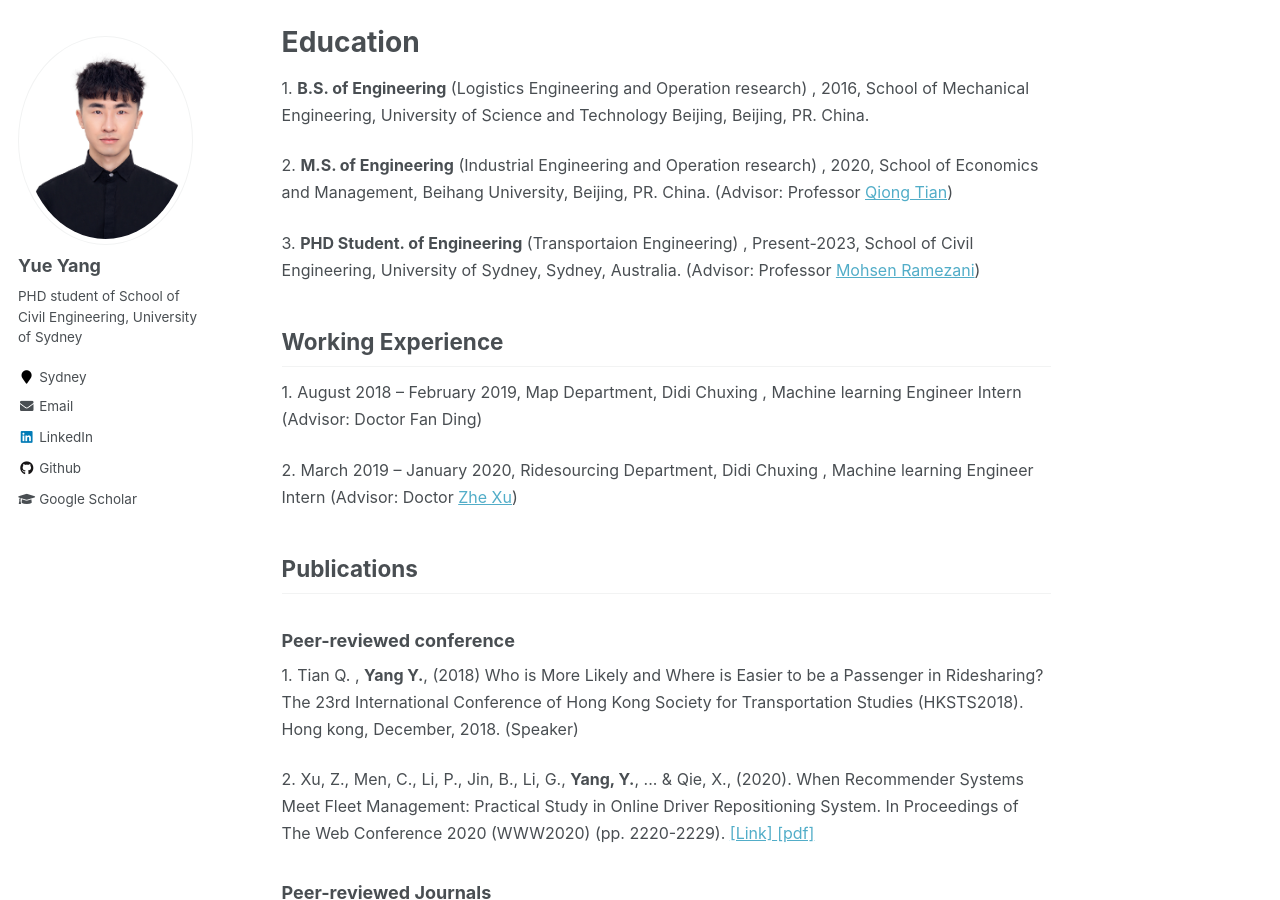
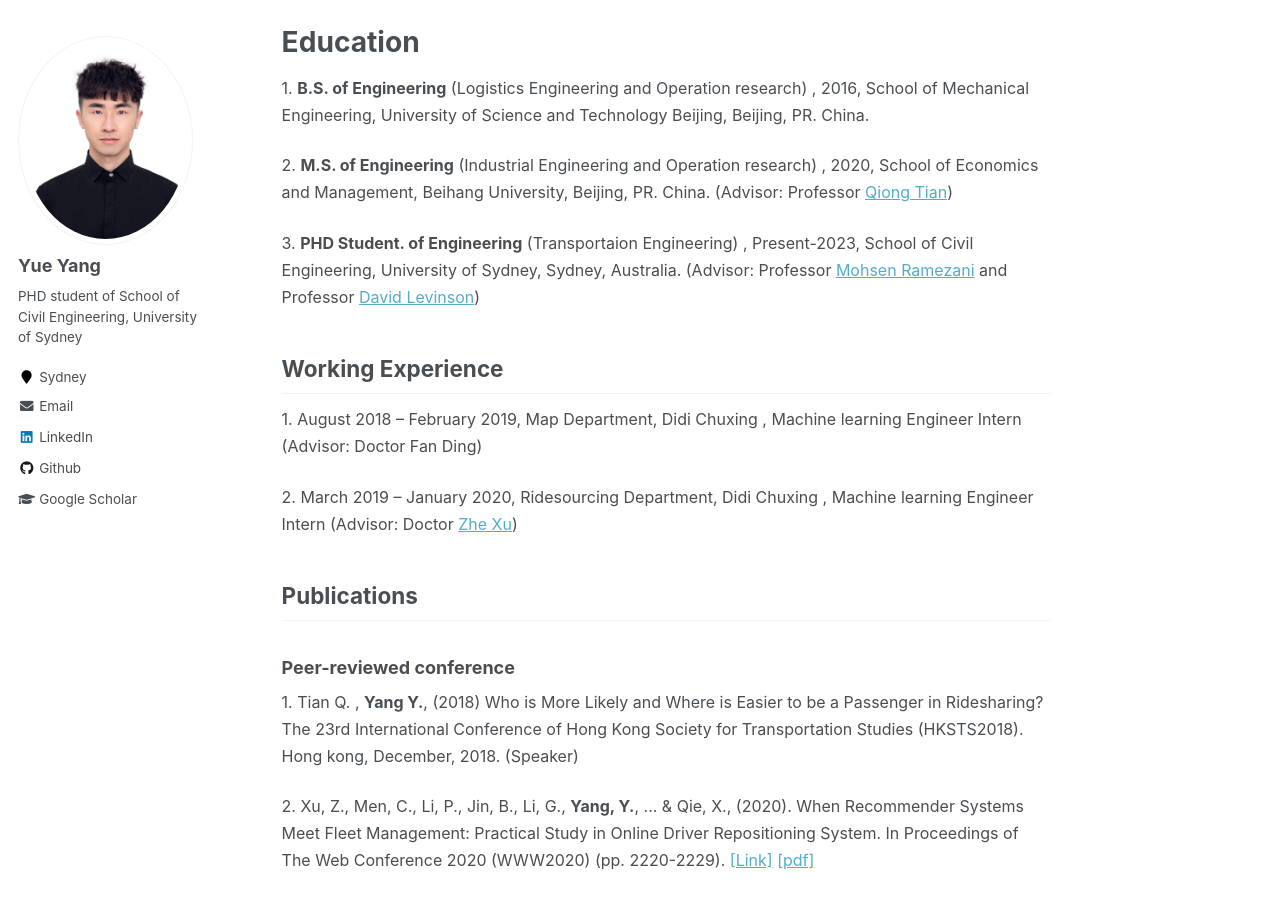
Before and after one commit to marco-yue/biography, a Jekyll site: the page built from _pages/about.md, in a window 1280 px wide and 900 px high, scrolled down 793 px. Built offline with Jekyll 4.4.1, drawn with Linux system fonts in a browser that asks for light colours.

Commit message:
Update about.md

```diff
--- a/_pages/about.md
+++ b/_pages/about.md
@@ -45,7 +45,7 @@ redirect_from:
   </font></p>
 
 <p><font size=3>
-3. <b>PHD Student. of Engineering</b> (Transportaion Engineering) , Present-2023, School of Civil Engineering, University of Sydney, Sydney, Australia. (Advisor: Professor <a href="https://www.sydney.edu.au/engineering/about/our-people/academic-staff/mohsen-ramezani.html#collapseBio">Mohsen Ramezani</a>)
+3. <b>PHD Student. of Engineering</b> (Transportaion Engineering) , Present-2023, School of Civil Engineering, University of Sydney, Sydney, Australia. (Advisor: Professor <a href="https://www.sydney.edu.au/engineering/about/our-people/academic-staff/mohsen-ramezani.html#collapseBio">Mohsen Ramezani</a> and Professor <a href="https://www.sydney.edu.au/engineering/about/our-people/academic-staff/david-levinson.html">David Levinson</a>)
    </font></p>
 
 ## Working Experience
@@ -69,14 +69,14 @@ redirect_from:
   </font></p>
 
 <p><font size=3>
-2. Xu, Z., Men, C., Li, P., Jin, B., Li, G., <b>Yang, Y.</b>, ... & Qie, X., (2020). When Recommender Systems Meet Fleet Management: Practical Study in Online Driver Repositioning System. In Proceedings of The Web Conference 2020 (WWW2020) (pp. 2220-2229). <a href="https://dl.acm.org/doi/abs/10.1145/3366423.3380287">[Link] </a><a href="https://docs.qq.com/pdf/DUnd5WUdEV1dzQ09E">[pdf] </a>
+2. Xu, Z., Men, C., Li, P., Jin, B., Li, G., <b>Yang, Y.</b>, ... & Qie, X., (2020). When Recommender Systems Meet Fleet Management: Practical Study in Online Driver Repositioning System. In Proceedings of The Web Conference 2020 (WWW2020) (pp. 2220-2229). <a href="https://dl.acm.org/doi/abs/10.1145/3366423.3380287">[Link]</a> <a href="https://docs.qq.com/pdf/DUnd5WUdEV1dzQ09E">[pdf]</a>
   </font></p>
 
 
 ### Peer-reviewed Journals
 
 <p><font size=3>
-1. <b>Yang Y.</b>, Tian Q.* and Wang Y., (2020). Who is more likely to get a ride and where is easier to be picked up in ride-sharing mode? Journal of Management Science and Engineering (JMSE). In Press <a href="https://www.sciencedirect.com/science/article/pii/S2096232020300445">[Link] </a><a href="https://docs.qq.com/pdf/DUk94QlNpUWdmaWFY">[pdf] </a><a href="https://docs.qq.com/slide/DUmZ0WGhhU01Ya1Bn">[slides]</a>
+1. <b>Yang Y.</b>, Tian Q.* and Wang Y., (2020). Who is more likely to get a ride and where is easier to be picked up in ride-sharing mode? Journal of Management Science and Engineering (JMSE). In Press <a href="https://www.sciencedirect.com/science/article/pii/S2096232020300445">[Link]</a> <a href="https://docs.qq.com/pdf/DUk94QlNpUWdmaWFY">[pdf]</a> <a href="https://docs.qq.com/slide/DUmZ0WGhhU01Ya1Bn">[slides]</a>
   </font></p>
 
 
```
